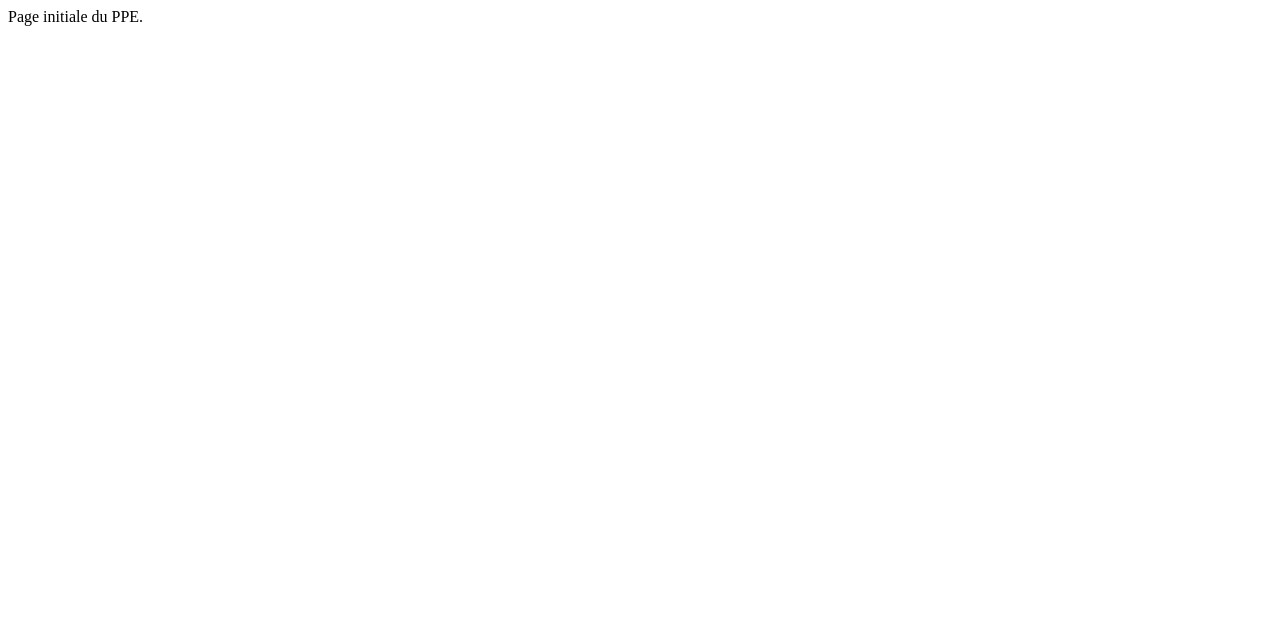
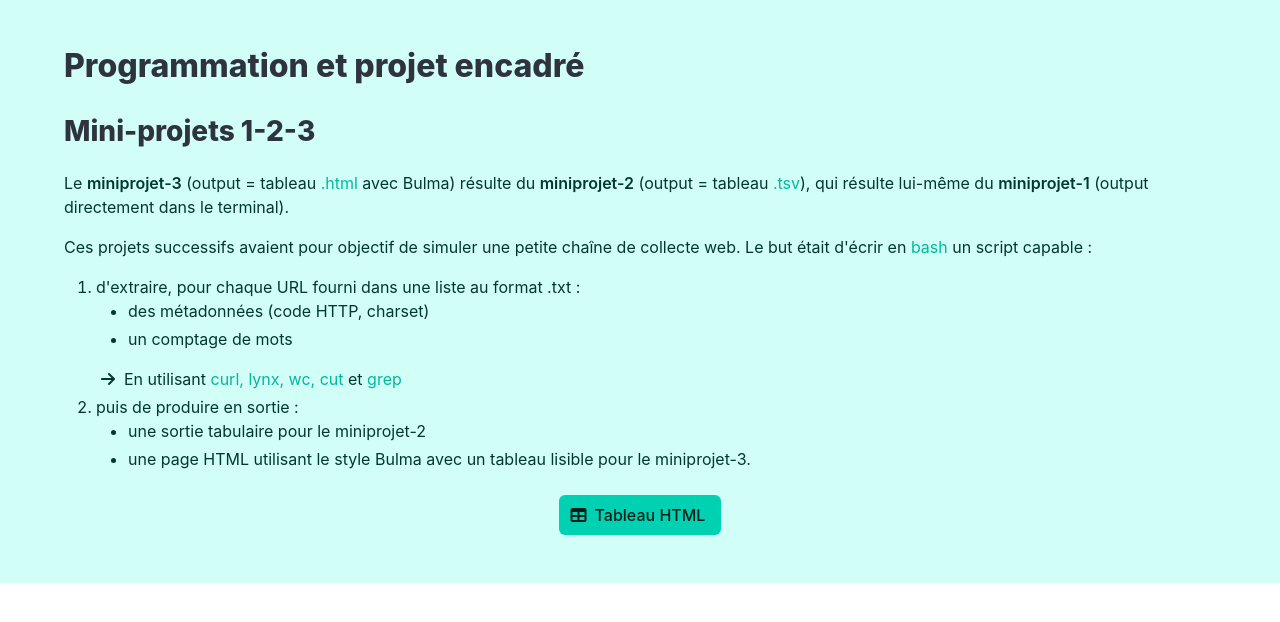
Before and after one commit to crispyfunicular/git-along, a plain HTML site: page index.html in a window 1280 px wide. Drawn offline with nearby package versions, Linux system fonts and the light colour scheme.

Commit message:
index git-along

```diff
--- a/index.html
+++ b/index.html
@@ -1,12 +1,56 @@
-<html>
+<!doctype html>
+    <html>
+        <head>
+            <meta charset="UTF-8"/>
+            <meta name="viewport" content="width=device-width, initial-scale=1"/>
+            <title>PPE</title>
+            <link rel="stylesheet" href="https://cdn.jsdelivr.net/npm/bulma@1.0.0/css/bulma.min.css">
+            <link rel="stylesheet" href="https://cdnjs.cloudflare.com/ajax/libs/font-awesome/6.5.0/css/all.min.css">
 
-<head>
-<meta charset="UTF-8" />
-<title>Programmation et Projet encadré</title>
-</head>
+        </head>
 
-<body>
-<p>Page initiale du PPE.</p>
-</body>
+        <body class="has-background-primary-90 has-text-primary-90-invert">
+            <section class="section">
+                <div class="container content">
+                    <h1 class="title">Programmation et projet encadré</h1>
+                        <h2 class="subtitle">Mini-projets 1-2-3</h2>
+                    <p>
+                        Le <span class="has-text-weight-semibold">miniprojet-3</span> (output = tableau <span  class="has-text-primary-35">.html</span> avec Bulma) résulte du <span class="has-text-weight-semibold">miniprojet-2</span> (output = tableau <span  class="has-text-primary-35">.tsv</span>), qui résulte lui-même du <span class="has-text-weight-semibold">miniprojet-1</span> (output directement dans le terminal).
+                    </p>
 
-</html>
+                    <div class="content">
+                        <p>
+                            Ces projets successifs avaient pour objectif de simuler une petite chaîne de collecte web. Le but était d'écrir en <span  class="has-text-primary-35">bash</span> un script capable :
+                        </p>
+                        <ol>
+                            <li>d'extraire, pour chaque URL fourni dans une liste au format .txt :
+                                <ul>
+                                    <li>des métadonnées (code HTTP, charset)</li>
+                                    <li>un comptage de mots</li>
+                                </ul>
+                                <p class="icon-text">
+                                    <span class="icon"><i class="fa-solid fa-arrow-right"></i></span>
+                                    <span>En utilisant <span  class="has-text-primary-35">curl, lynx, wc, cut</span> et <span  class="has-text-primary-35">grep</span></span>
+                                </p>
+                            </li>
+                            <li>puis de produire en sortie :
+                                <ul>
+                                    <li>une sortie tabulaire pour le miniprojet-2</li>
+                                    <li>une page HTML utilisant le style Bulma avec un tableau lisible pour le miniprojet-3.</li>
+                                </ul>
+                            </li>
+                        </ol>
+                    </div>
+
+                    <div class="buttons is-centered">
+                        <a class="button is-primary is-normal" href="../PPE1-2025/miniprojets/tableaux/tableau-fr.html" target="_blank">
+                            <span class="icon">
+                                <i class="fa-solid fa-table"></i>
+                            </span>
+                            <span>Tableau HTML</span>
+                        </a>
+                    </div>
+                </div>
+            </section>
+        </body>
+    </html>
```
